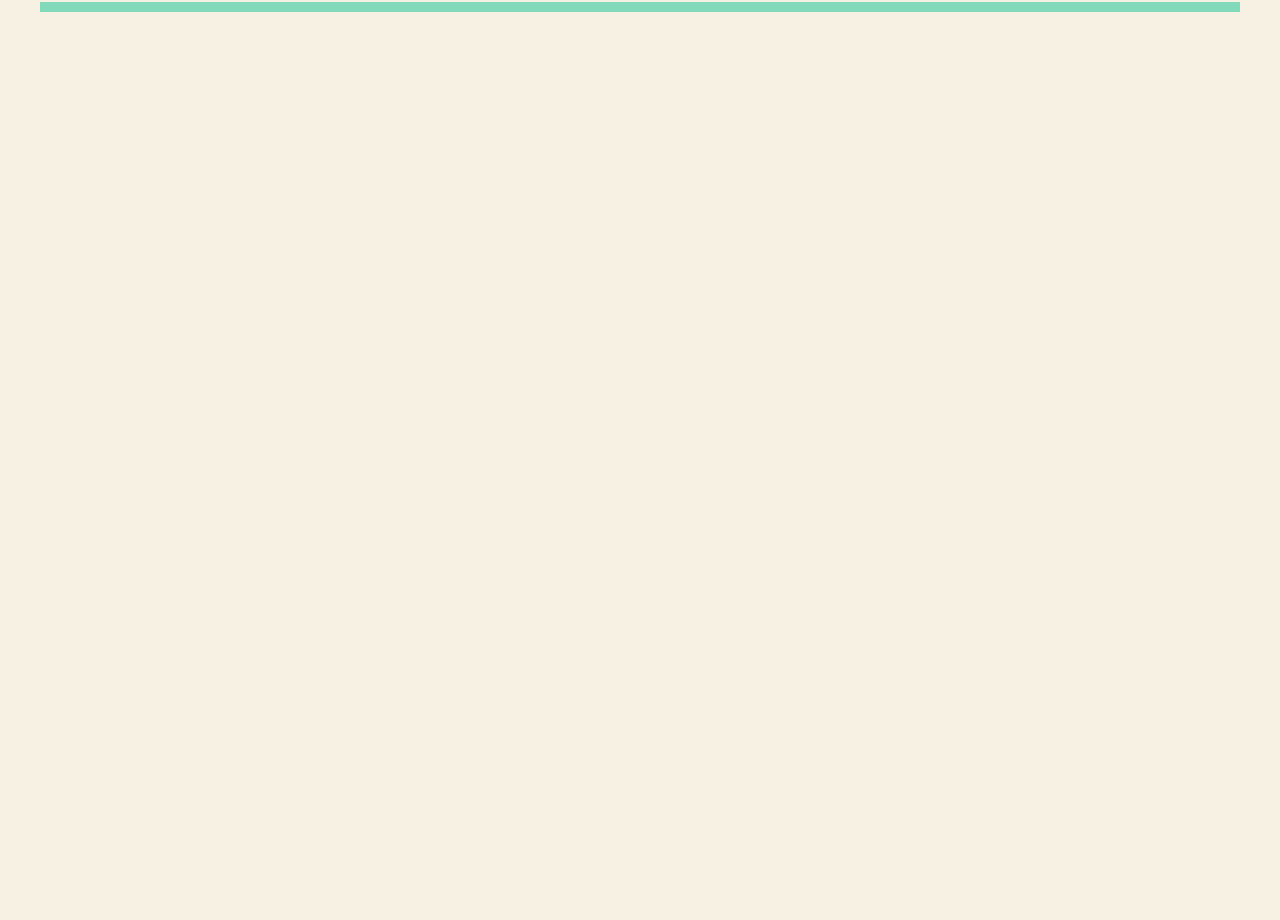
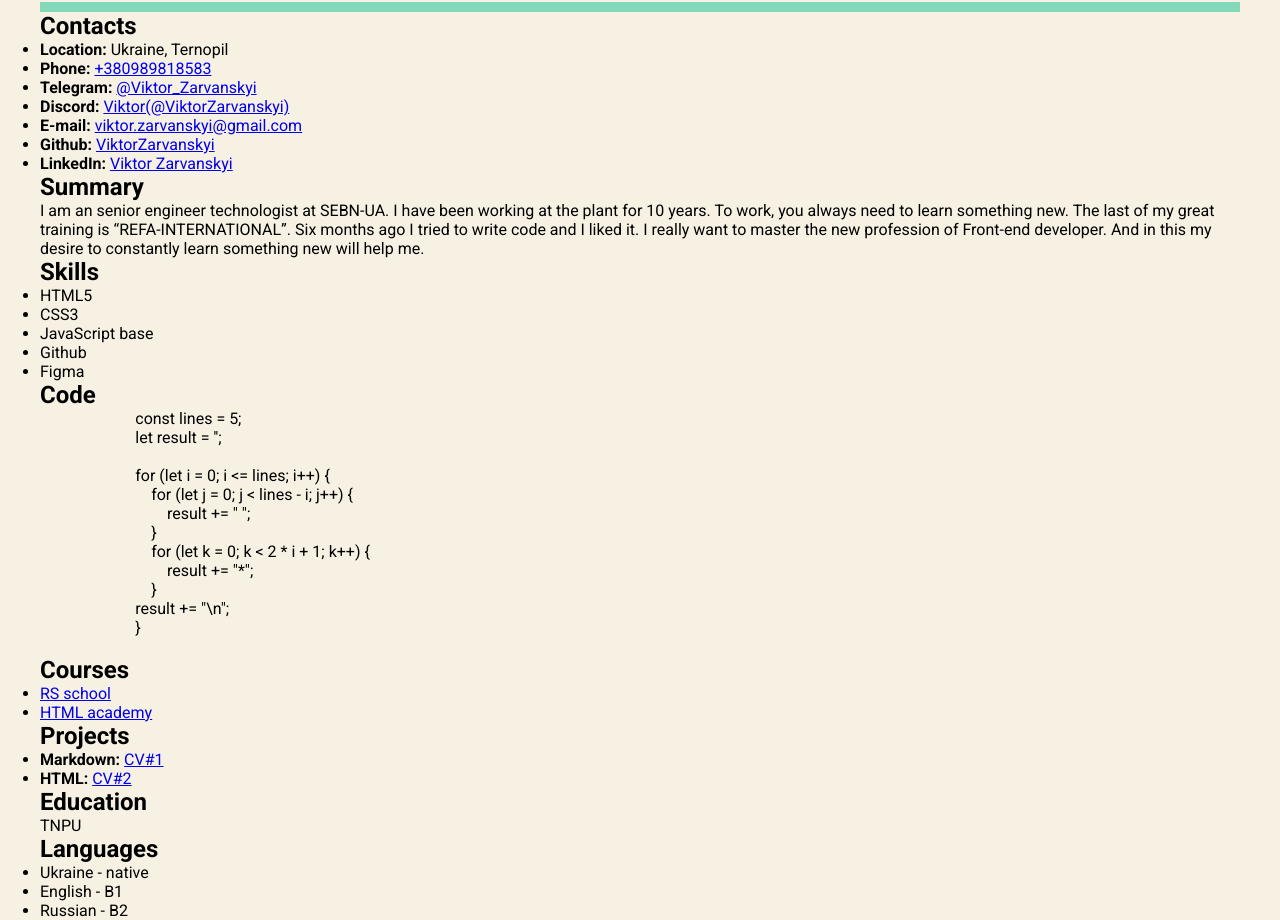
Before and after one commit to ViktorZarvanskyi/rsschool-cv, a plain HTML site: page index.html in a window 1280 px wide. Shown: the part 411-1331 px from the top of the page. Before the commit the page ends 800 px from the top, so only its background shows below. Drawn offline with Linux system fonts and the light colour scheme; a web font is replaced by a local one.

Commit message:
feat: add section main to HTML

```diff
--- a/index.html
+++ b/index.html
@@ -15,14 +15,14 @@
         <nav>
             <div class="container">
                 <ul class="menu">
-                    <li class="menu_item"><a href="#">Contacts</a></li>
-                    <li class="menu_item"><a href="#">Summary</a></li>
-                    <li class="menu_item"><a href="#">Skills</a></li>
-                    <li class="menu_item"><a href="#">Code</a></li>
-                    <li class="menu_item"><a href="#">Courses</a></li>
-                    <li class="menu_item"><a href="#">Projects</a></li>
-                    <li class="menu_item"><a href="#">Education</a></li>
-                    <li class="menu_item"><a href="#">Languages</a></li>
+                    <li class="menu_item"><a href="#contacts">Contacts</a></li>
+                    <li class="menu_item"><a href="#summary">Summary</a></li>
+                    <li class="menu_item"><a href="#skills">Skills</a></li>
+                    <li class="menu_item"><a href="#code">Code</a></li>
+                    <li class="menu_item"><a href="#courses">Courses</a></li>
+                    <li class="menu_item"><a href="#projects">Projects</a></li>
+                    <li class="menu_item"><a href="#education">Education</a></li>
+                    <li class="menu_item"><a href="#languages">Languages</a></li>
                 </ul>
             </div>
         </nav>
@@ -40,5 +40,108 @@
             </div>
         </div>
     </header>
+    <main>
+        <div class="container">
+            <section class="section" id="contacts">
+                <h2>Contacts</h2>
+                <ul>
+                    <li><b>Location: </b>Ukraine, Ternopil</li>
+                    <li>
+                        <b>Phone: </b>
+                        <a href="tel:+380989818583" target="_blank">+380989818583</a>
+                    </li>
+                    <li>
+                        <b>Telegram: </b>
+                        <a href="https://t.me/Viktor_Zarvanskyi" target="_blank">@Viktor_Zarvanskyi</a>
+                    </li>
+                    <li>
+                        <b>Discord: </b>
+                        <a href="https://discord.com/invite/zUr7wWYPXE" target="_blank">Viktor(@ViktorZarvanskyi)</a>
+                    </li>
+                    <li>
+                        <b>E-mail:</b>
+                        <a href="mailto:viktor.zarvanskyi@gmail.com" target="_blank">viktor.zarvanskyi@gmail.com</a>
+                    </li>
+                    <li>
+                        <b>Github: </b>
+                        <a href="https://github.com/ViktorZarvanskyi" target="_blank">ViktorZarvanskyi</a>
+                    </li>
+                    <li>
+                        <b>LinkedIn: </b>
+                        <a href="https://www.linkedin.com/in/viktor-zarvanskyi-a79728176" target="_blank">Viktor Zarvanskyi</a>
+                    </li>
+                </ul>
+            </section>
+            <section class="section" id="summary">
+                <h2>Summary</h2>
+                <p>I am an senior engineer technologist at SEBN-UA. I have been working at the plant for 10 years. To work, you always need to learn something new. The last of my great training is “REFA-INTERNATIONAL”. Six months ago I tried to write code and I liked it. I really want to master the new profession of Front-end developer. And in this my desire to constantly learn something new will help me.</p>
+            </section>
+            <section class="section" id="skills">
+                <h2>Skills</h2>
+                <ul>
+                    <li>HTML5</li>
+                    <li>CSS3</li>
+                    <li>JavaScript base</li>
+                    <li>Github</li>
+                    <li>Figma</li>
+                </ul>
+            </section>
+            <section class="section" id="code">
+                <h2>Code</h2>
+                <code>
+                    <pre>
+                        const lines = 5;
+                        let result = '';
+
+                        for (let i = 0; i <= lines; i++) {
+                            for (let j = 0; j < lines - i; j++) {
+                                result += " ";
+                            }
+                            for (let k = 0; k < 2 * i + 1; k++) {
+                                result += "*";
+                            }
+                        result += "\n";
+                        }
+                    </pre>
+                </code>
+            </section>
+            <section class="section" id="courses">
+                <h2>Courses</h2>
+                <ul>
+                    <li>
+                        <a href="https://rs.school/js/" target="_blank">RS school</a>
+                    </li>
+                    <li>
+                        <a href="https://htmlacademy.ru/" target="_blank">HTML academy</a>
+                    </li>
+                </ul>
+            </section>
+            <section class="section" id="projects">
+                <h2>Projects</h2>
+                <ul>
+                    <li>
+                        <b>Markdown: </b>
+                        <a href="https://ViktorZarvanskyi.github.io/rsschool-cv/cv" target="_blank">CV#1</a>
+                    </li>
+                    <li>
+                        <b>HTML: </b>
+                        <a href="https://ViktorZarvanskyi.github.io/rsschool-cv/" target="_blank">CV#2</a>
+                    </li>
+                </ul>
+            </section>
+            <section class="section" id="education">
+                <h2>Education</h2>
+                <p>TNPU</p>
+            </section>
+            <section class="section" id="languages">
+                <h2>Languages</h2>
+                <ul>
+                    <li>Ukraine - native</li>
+                    <li>English - B1</li>
+                    <li>Russian - B2</li>
+                </ul>
+            </section>
+        </div>
+    </main>
 </body>
 </html>
```
